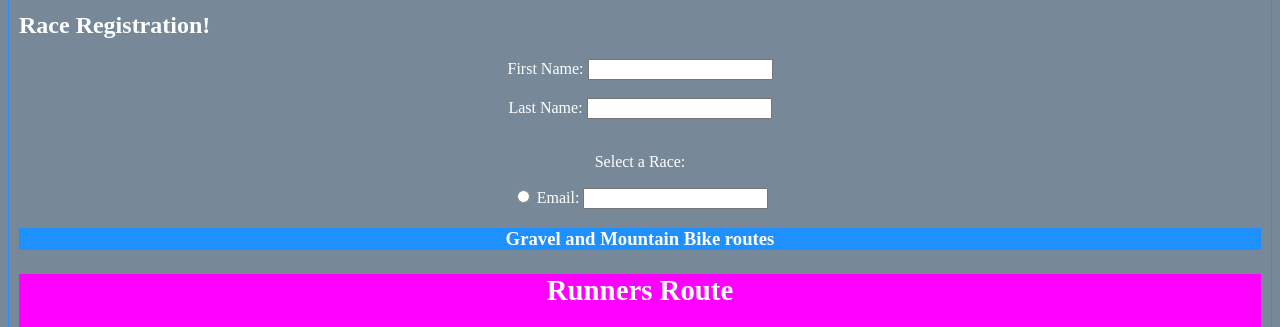
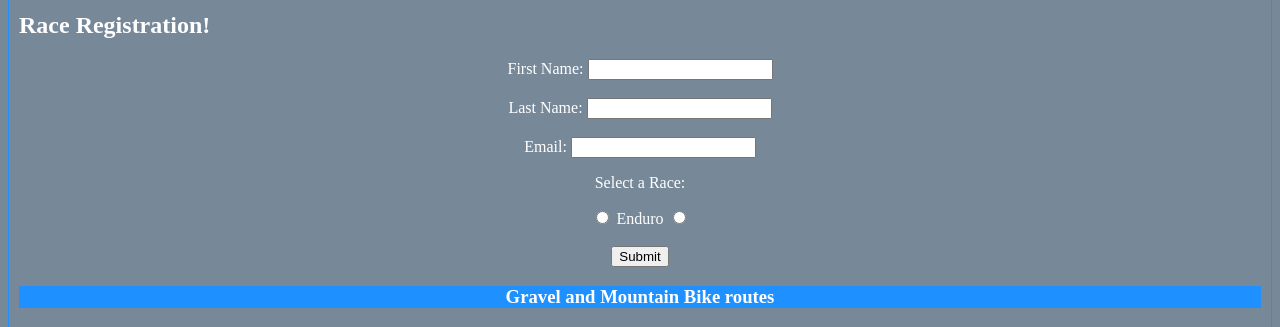
Before and after one commit to Antonio-Banales/trainingsat, a plain HTML site: page index.html in a window 1280 px wide. Shown: the part 132-459 px from the top of the page. Drawn offline with Linux system fonts and the light colour scheme.

Commit message:
2nd commit

```diff
--- a/index.html
+++ b/index.html
@@ -23,11 +23,19 @@
             <input type="text" id="lname" name="lname" required><br>
             <br>
 
+            <label for="email">Email:</label>
+            <input type="email" name="email" id="email">
+
             <p>Select a Race:</p>
             <input type="radio" name="" id="">
 
-            <label for="email">Email:</label>
-            <input type="email" name="email" id="email">
+            <label for="race">Enduro</label>
+            <input type="radio" name="race" id="race">
+            <br>
+            <br>
+            <button>Submit</button>
+
+
         </form>
     </div>
     <div>
```
